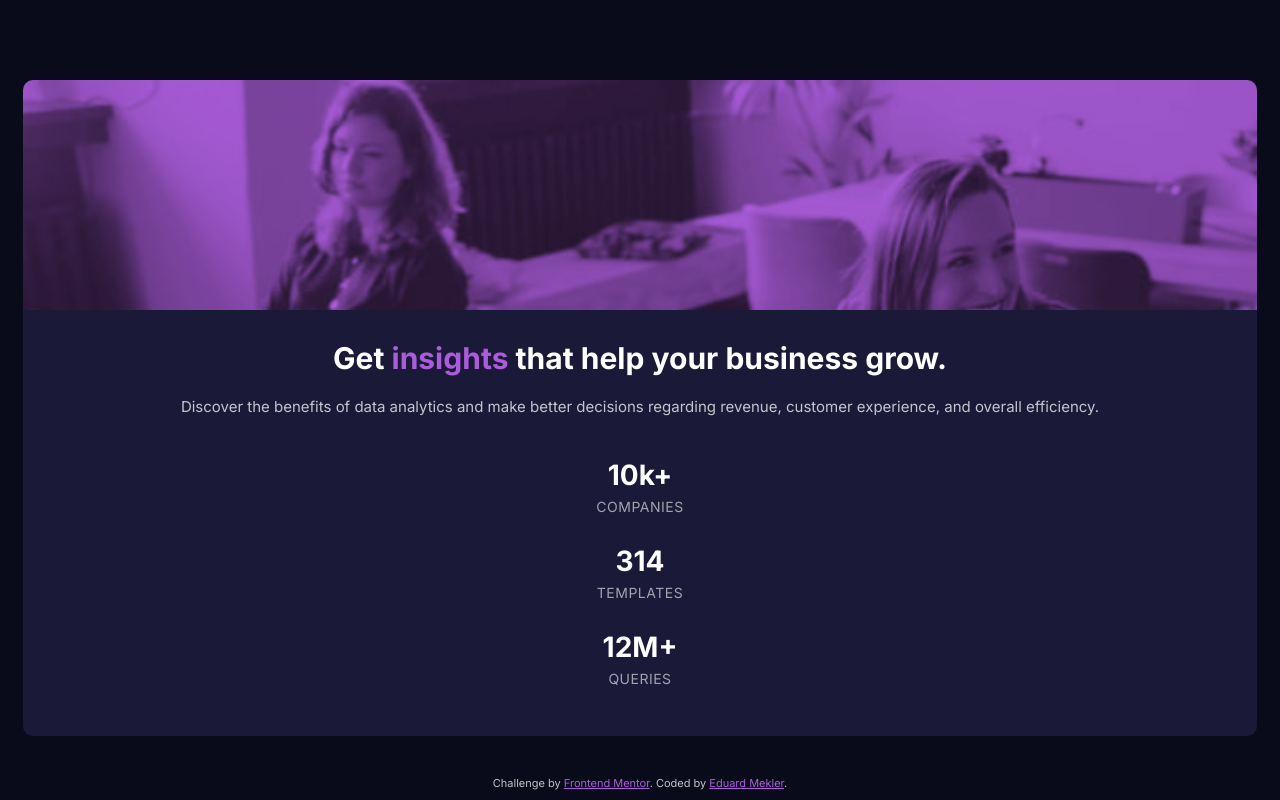
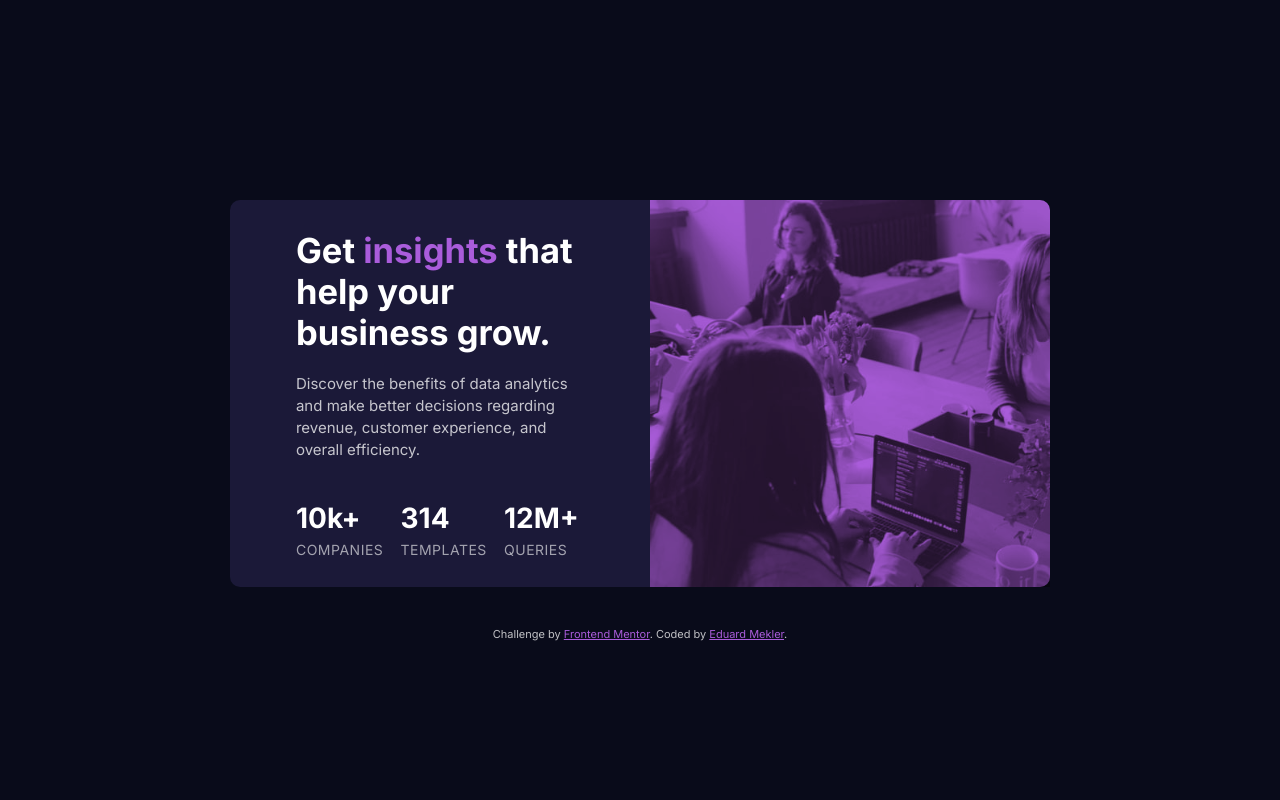
Before and after one commit to emekler0729/fem-stats-preview-card-components, a plain HTML site: page index.html in a window 1280 px wide. Drawn offline with Linux system fonts and the light colour scheme.

Commit message:
implemented design specification for desktop screen width

```diff
--- a/index.html
+++ b/index.html
@@ -22,6 +22,7 @@
       font-size: 11px;
       text-align: center;
       color: hsla(0, 0%, 100%, 0.75);
+      margin-bottom: 40px;
     }
 
     .attribution a {
@@ -33,17 +34,20 @@
 <body>
 
   <div class="card">
+    <div class="head">
       <div class="img-wrap">
         <div class="img"></div>
       </div>
+    </div>
+    <div class="content">
+      <h1>Get <span class="accent">insights</span> that help your business grow.</h1>
 
-    <h1 class="centered">Get <span class="accent">insights</span> that help your business grow.</h1>
-
-    <p class="centered">
+      <p>
         Discover the benefits of data analytics and make better decisions regarding revenue, customer
         experience, and overall efficiency.
       </p>
 
+      <div class="stats">
         <div class="stat">
           <span class="number">10k+</span>
           <span class="heading">companies</span>
@@ -57,6 +61,8 @@
           <span class="heading">queries</span>
         </div>
       </div>
+    </div>
+  </div>
 
   <div class="attribution">
     Challenge by <a href="https://www.frontendmentor.io?ref=challenge" target="_blank">Frontend Mentor</a>.
--- a/styles/style.css
+++ b/styles/style.css
@@ -10,7 +10,6 @@
     /* Fonts */
     --font-inter: 'Inter', sans-serif;
     --font-lexend-deca: 'Lexend Deca', sans-serif;
-
 }
 
 * {
@@ -24,10 +23,6 @@ body {
 
 .accent {
     color: var(--accent);
-}
-
-.centered {
-    margin: 0 auto;
 }
 
 .card {
@@ -59,6 +54,7 @@ body {
     color: var(--white);
     font-family: var(--font-inter);
     max-width: 85%;
+    margin: 0 auto;
     margin-top: 30px;
     margin-bottom: 20px;
 }
@@ -67,6 +63,7 @@ body {
     color: var(--paragraph-main);
     font-family: var(--font-inter);
     max-width: 80%;
+    margin: 0 auto;
     margin-bottom: 40px;
     line-height: 22px;
 }
@@ -91,3 +88,51 @@ body {
     letter-spacing: 0.5px;
     font-size: 14px;
 }
+
+@media (min-width: 376px) {
+    body {
+        max-width: 1440px;
+        margin-left: auto;
+        margin-right: auto;
+    }
+
+    .card {
+        display: flex;
+        flex-direction: row-reverse;
+        justify-content: space-around;
+        text-align: left;
+        padding-bottom: 0;
+        margin-top: 200px;
+        margin-left: auto;
+        margin-right: auto;
+        width: 64%;
+    }
+
+    .card .img-wrap {
+        width: 400px;
+        height: 100%;
+        border-radius: 0 10px 10px 0;
+    }
+
+    .card .content {
+        padding: 0 8%;
+        padding-right: 0px;
+    }
+
+    .card h1 {
+        font-size: 2.3em;
+        margin-left: 0;
+        margin-right: 0;
+    }
+
+    .card p {
+        margin-left: 0;
+        margin-right: 0;
+    }
+
+    .card .stats {
+        display: flex;
+        justify-content: space-between;
+        width: 80%;
+    }
+}
```
Also changed, not shown: README.md, screenshots/desktop-design.png (added), screenshots/mobile-design.png. Lines whose indentation alone changed are shown as unchanged.
